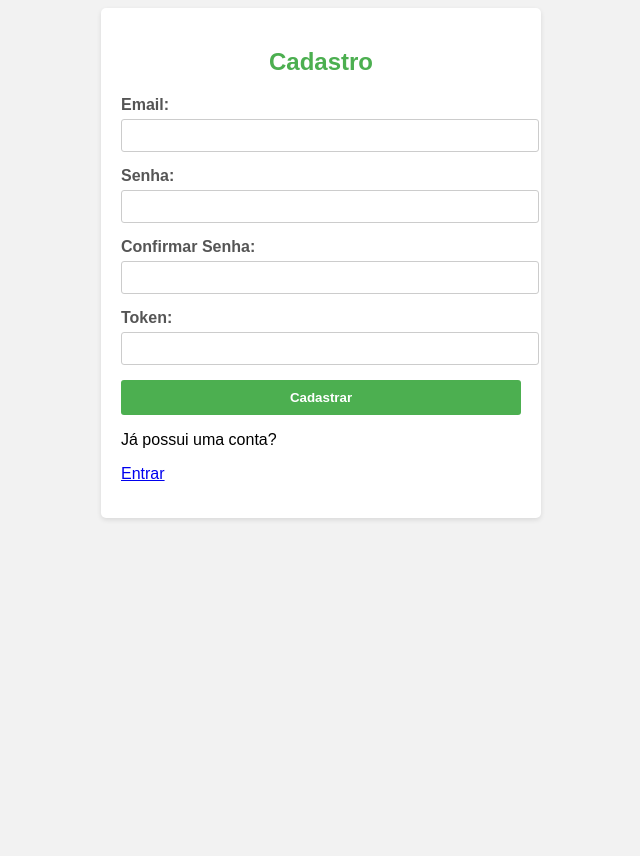
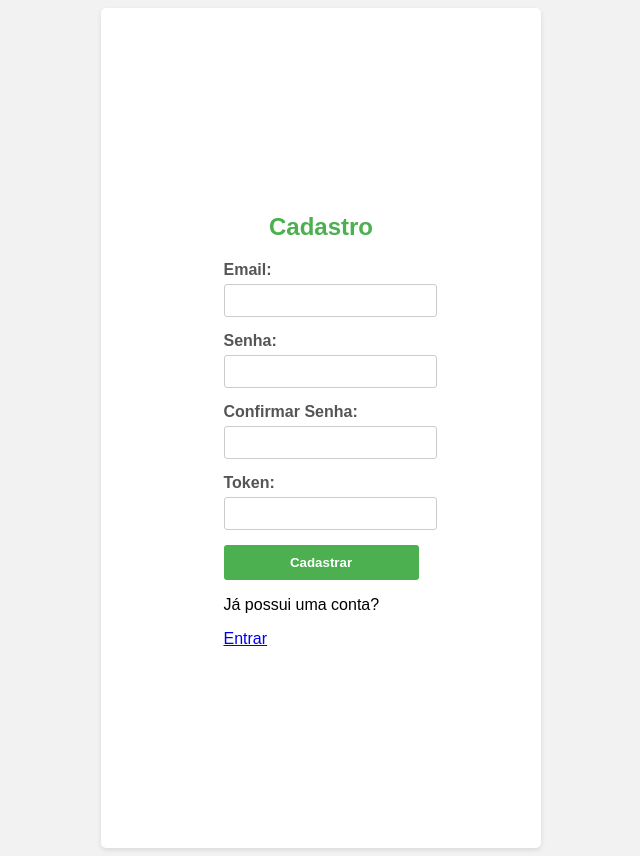
Before and after one commit to Marvingms7/api_webhook, a Flask app: page /signup in a window 1280 px wide. Shown: the whole page, without its empty margins (319-959 px from the left). Before the commit the page ends 520 px from the top, so only its background shows below. Run offline with Flask 3, Linux system fonts and the light colour scheme.

Commit message:
alterando mensagens

```diff
--- a/templates/signup.html
+++ b/templates/signup.html
@@ -14,6 +14,11 @@
             background-color: #ffffff;
             border-radius: 5px;
             box-shadow: 0 2px 5px rgba(0, 0, 0, 0.1);
+            display: flex;
+            flex-direction: column;
+            align-items: center;
+            justify-content: center;
+            height: 100vh;
         }
         h2 {
             text-align: center;
@@ -22,6 +27,7 @@
         }
         .form-group {
             margin-bottom: 15px;
+            width: 100%;
         }
         .form-group label {
             display: block;
```
